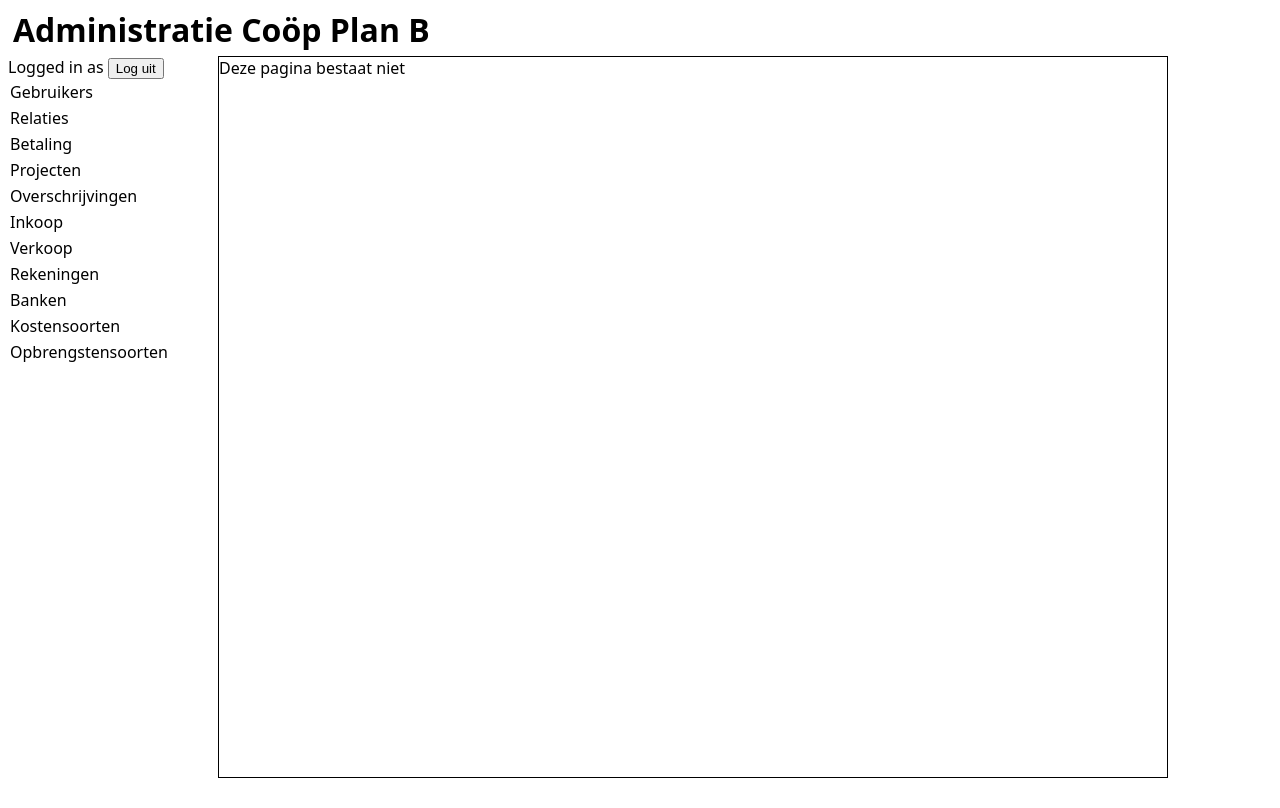
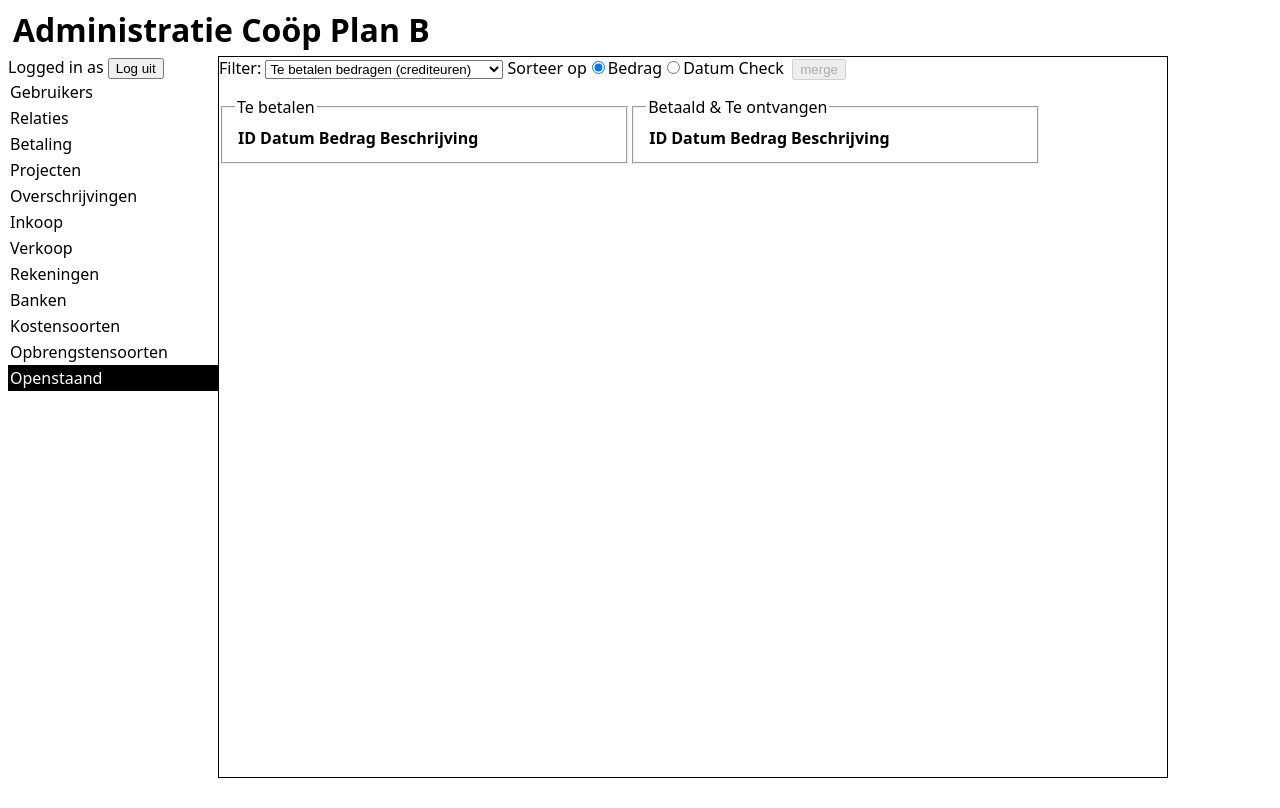
Before and after one commit to giplt/admi, a PHP site: page /nl/outstanding in a window 1280 px wide. Run offline with PHP 8.4, Linux system fonts and the light colour scheme; the visitor is signed in with stand-in values (Sample User, id 1); lists and menus that the app fills with data are empty.

Commit message:
Added view for merging outstanding transactions

```diff
--- a/index.php
+++ b/index.php
@@ -61,7 +61,8 @@
 			"accounts" => "accounts.php",
 			"paymentproviders" => "paymentproviders.php",
 			"expenses" => "expenses.php",
-			"revenues" => "revenues.php"
+			"revenues" => "revenues.php",
+			"outstanding" => "outstanding.php"
 		);
 
 		// Build menu
--- /dev/null
+++ b/js/outstanding.js
@@ -0,0 +1,42 @@
+var selected = JSON.parse('[]');
+
+function select(element, amount) {
+	var elementID = element.getAttribute('id');
+	if (selected[elementID]) {
+		document.getElementById(elementID).style.background = '#efefef';
+		delete selected[elementID];
+	}
+	else {
+		document.getElementById(elementID).style.background = '#8bf';
+		selected[elementID] = amount;
+	}
+	var sum = 0;
+	var count = 0;
+	for (var key in selected) {
+		if(key[0] == 'l') sum+= selected[key];
+		else sum-= selected[key];
+		count++;
+	}
+	document.getElementById('balance').innerHTML = '€' + sum.toFixed(2);
+	document.getElementById('btnMerge').disabled = (sum==0 && count>0) ? false : true;
+}
+
+function merge() {
+	var IDs = '';
+	for (var key in selected) {
+		if (IDs!='') IDs+= ',';
+		IDs+= key.substring(1);
+	}
+	const form = document.createElement('form');
+	form.method = 'post';
+	form.action = window.location.href;
+
+	const hiddenField = document.createElement('input');
+	hiddenField.type = 'hidden';
+	hiddenField.name = 'TransactionIDs';
+	hiddenField.value = IDs;
+	form.appendChild(hiddenField);
+
+	document.body.appendChild(form);
+	form.submit();
+}
--- a/lang.json
+++ b/lang.json
@@ -27,6 +27,22 @@
 		"nl": "Bedrag",
 		"en": "Amount"
 	},
+	"amounts-payed": {
+		"nl": "Betaalde bedragen",
+		"en": "Payed amounts"
+	},
+	"amounts-received": {
+		"nl": "Ontvangen bedragen",
+		"en": "Received amounts"
+	},
+	"amounts-to-pay": {
+		"nl": "Te betalen bedragen (crediteuren)",
+		"en": "Amounts to be payed"
+	},
+	"amounts-to-receive": {
+		"nl": "Te ontvangen bedragen (debiteuren)",
+		"en": "Amounts to be received (debtors)"
+	},
 	"back": {
 		"nl": "Terug",
 		"en": "Back"
@@ -42,6 +58,10 @@
 	"charge": {
 		"nl": "Doorfactureren",
 		"en": "Charge"
+	},
+	"check": {
+		"nl": "Check",
+		"en": "Check"
 	},
 	"choose file": {
 		"nl": "Kies bestand",
@@ -94,6 +114,10 @@
 	"expenses": {
 		"nl": "Kostensoorten",
 		"en": "Expenses"
+	},
+	"filter": {
+		"nl": "Filter",
+		"en": "Filter"
 	},
 	"generate new invoice": {
 		"nl": "Genereer een nieuwe factuur",
@@ -191,9 +215,21 @@
 		"nl": "Aantal",
 		"en": "Number"
 	},
+	"outstanding": {
+		"nl": "Openstaand",
+		"en": "Outstanding"
+	},
+	"outstanding-transactions": {
+		"nl": "Openstaande transacties",
+		"en": "Outstanding transactions"
+	},
 	"paper invoice": {
 		"nl": "Papieren factuur",
 		"en": "Paper invoice"
+	},
+	"payed": {
+		"nl": "Betaald",
+		"en": "Payed"
 	},
 	"payment": {
 		"nl": "Betaling",
@@ -247,6 +283,10 @@
 		"nl": "Ontvangende partij",
 		"en": "Recipient"
 	},
+	"received": {
+		"nl": "Ontvangen",
+		"en": "Received"
+	},
 	"reference": {
 		"nl": "Referentie",
 		"en": "Reference"
@@ -283,6 +323,10 @@
 		"nl": "Sla op",
 		"en": "Save"
 	},
+	"sort-by": {
+		"nl": "Sorteer op",
+		"en": "Sort by"
+	},
 	"submit": {
 		"nl": "Sla op",
 		"en": "Submit"
@@ -290,6 +334,14 @@
 	"taxes": {
 		"nl": "Belastingen",
 		"en": "Taxes"
+	},
+	"to-pay": {
+		"nl": "Te betalen",
+		"en": "To pay"
+	},
+	"to-receive": {
+		"nl": "Te ontvangen",
+		"en": "To receive"
 	},
 	"transfers": {
 		"nl": "Overschrijvingen",
--- a/style/admi.css
+++ b/style/admi.css
@@ -8,13 +8,11 @@ h1 {
 	margin: 5px;
 }
 table {
-/*
-	background-color:#bbb;
-*/
-	border-spacing:1px;
+	background-color:#fff;
+	border-spacing:2px;
 }
 tr {
-	background-color:#fff;
+	background-color:#efefef;
 }
 .data:hover {
 	background-color:#ffff8f;
@@ -26,6 +24,9 @@ td {
 th {
 	text-align:left;
 	vertical-align: top;
+	 position:sticky;
+	 top:0;
+	 background: white;
 }
 #menu {
 	float:left;
@@ -57,6 +58,20 @@ th {
 	width:100%;
 	color:#fff;
 	background-color:#000;
+}
+
+.leftpane {
+	display: inline-block;
+	width: 40%;
+	max-height: 90%;
+	overflow: auto;
+}
+
+.rightpane {
+	display: inline-block;
+	width: 40%;
+	max-height: 90%;
+	overflow: auto;
 }
 
 /*-------------styles for purchases input sheet-------------- */
--- /dev/null
+++ b/views/outstanding.php
@@ -0,0 +1,106 @@
+<?php
+	if (isset($_POST['TransactionIDs'])) {
+		echo 'IDs: '.$_POST['TransactionIDs'].'<br/>';
+		$mergeDate = date("Y-m-d");
+		$db->query("INSERT INTO Merge (MergeDate) VALUES ('".$mergeDate."')");
+		$mergeID = $db->lastInsertRowID();
+		$list = explode(',', $_POST['TransactionIDs']);
+
+		foreach($list as $id) $db->query("UPDATE Transactions SET MergeID='".$mergeID."' WHERE ID='".$id."'");
+	}
+	if (!$view) $view = 'topay';
+	if (!$view2) $view2 = 'amount';
+
+	$content = '<script type="text/javascript" src="../js/outstanding.js"></script>';
+
+	//~ if (isset($_POST['cmd'])) updateContact();
+	viewOutstandingList();
+
+	function viewOutstandingList() {
+		global $db, $content, $url, $lang, $view, $view2;
+
+		$query = "SELECT * FROM Mutations LEFT JOIN Transactions ON Mutations.TransactionID = Transactions.ID LEFT JOIN Entries ON Transactions.EntryID = Entries.ID LEFT JOIN Accounts ON Mutations.AccountID = Accounts.ID";
+		switch($view) {
+			case 'payed':
+				$legend_left = __('payed');
+				$legend_right = __('to-pay').' &amp; '.__('received');
+				$WHERE_LEFT = " WHERE AccountID = '23'";
+				$WHERE_RIGHT = " WHERE (AccountID = '22' OR AccountID = '5')";
+				break;
+			case 'received':
+				$legend_left = __('received');
+				$legend_right = __('to-receive').' &amp; '.__('payed');
+				$WHERE_LEFT = " WHERE AccountID = '22'";
+				$WHERE_RIGHT = " WHERE (AccountID = '23' OR AccountID = '4')";
+				break;
+			case 'topay':
+				$legend_left = __('to-pay');
+				$legend_right = __('payed').' &amp; '.__('to-receive');
+				$WHERE_LEFT = " WHERE AccountID = '5'";
+				$WHERE_RIGHT = " WHERE (AccountID = '4' OR AccountID = '23')";
+				break;
+			case 'toreceive':
+				$legend_left = __('to-receive');
+				$legend_right = __('reveiced').' &amp; '.__('to-pay');
+				$WHERE_LEFT = " WHERE AccountID = '4'";
+				$WHERE_RIGHT = " WHERE (AccountID = '5' OR AccountID = '22')";
+				break;
+		}
+		// ONLY entries that do not have a mergeID!!
+		$WHERE_LEFT.= " AND MergeID IS NULL";
+		$WHERE_RIGHT.= " AND MergeID IS NULL";
+		switch($view2) {
+			case 'date':
+				$ORDER = " ORDER BY TransactionDate ASC";
+				break;
+			case 'amount':
+				$ORDER = " ORDER BY Amount ASC";
+				break;
+		}
+
+		$content.= __('filter').': ';
+		$content.= '<select name="account">';
+		$content.= '<option value="payed" onclick="window.location.href=\''.$url.$lang.'/outstanding/payed\';"'.($view=='payed'?' selected="selected"':'').'>'.__('amounts-payed').'</option>';
+		$content.= '<option value="received" onclick="window.location.href=\''.$url.$lang.'/outstanding/received\';"'.($view=='received'?' selected="selected"':'').'>'.__('amounts-received').'</option>';
+		$content.= '<option value="topay" onclick="window.location.href=\''.$url.$lang.'/outstanding/topay\';"'.($view=='topay'?' selected="selected"':'').'>'.__('amounts-to-pay').'</option>';
+		$content.= '<option value="toreceive" onclick="window.location.href=\''.$url.$lang.'/outstanding/toreceive\';"'.($view=='toreceive'?' selected="selected"':'').'>'.__('amounts-to-receive').'</option>';
+		$content.= '</select>';
+		$content.= ' '.__('sort-by');
+		$content.= '<input type="radio" name="sort" value="amount" onclick="window.location.href=\''.$url.$lang.'/outstanding/'.$view.'/amount\';"'.($view2=='amount'?' checked="checked"':'').'/>'.__('amount');
+		$content.= '<input type="radio" name="sort" value="date" onclick="window.location.href=\''.$url.$lang.'/outstanding/'.$view.'/date\';"'.($view2=='date'?' checked="checked"':'').'/>'.__('date');
+		$content.= ' '.__('check').' <div id="balance" style="display:inline-block;"></div>';
+		$content.= ' <input type="button" id="btnMerge" value="'.__('merge').'" onclick="merge();" disabled="disabled"/>';
+		$content.= '<p/>';
+
+		$content.= '<fieldset class="leftpane">';
+		$content.= '<legend>'.$legend_left.'</legend>';
+		$list = $db->query($query.$WHERE_LEFT.$ORDER);
+		$content.= '<table>';
+		$content.= '<tr><th style="text-align:right;">ID</th><th>'.__('date').'</th><th style="text-align:right;">'.__('amount').'</th><th>'.__('description').'</th></tr>';
+		while($item = $list->fetchArray()) {
+			switch($item['AccountID']) {
+				case 4:
+				case 5:
+					$description = 'Description';
+					break;
+				case 22:
+				case 23:
+					$description = 'Reference';
+					break;
+			}
+			$content.= '<tr class="data" id="l'.$item['TransactionID'].'" onclick="select(this, '.$item['Amount'].');"><td style="text-align:right;">'.$item['TransactionID'].'</td><td>'.$item['TransactionDate'].'</td><td style="text-align:right;">€'.number_format($item['Amount'], 2, ',', '').'</td><td>'.$description.'</td></tr>';
+		}
+		$content.= '</table>';
+		$content.= '</fieldset>';
+
+		$content.= '<fieldset class="rightpane">';
+		$content.= '<legend>'.$legend_right.'</legend>';
+		$list = $db->query($query.$WHERE_RIGHT.$ORDER);
+		$content.= '<table>';
+		$content.= '<tr><th style="text-align:right;">ID</th><th>'.__('date').'</th><th style="text-align:right;">'.__('amount').'</th><th>'.__('description').'</th></tr>';
+		while($item = $list->fetchArray()) {
+			$content.= '<tr class="data" id="r'.$item['TransactionID'].'" onclick="select(this, '.$item['Amount'].');"><td style="text-align:right;">'.$item['TransactionID'].'</td><td>'.$item['TransactionDate'].'</td><td style="text-align:right;">€'.number_format($item['Amount'], 2, ',', '').'</td><td>'.$description.'</td></tr>';
+		}
+		$content.= '</table>';
+		$content.= '</fieldset>';
+	}
```
